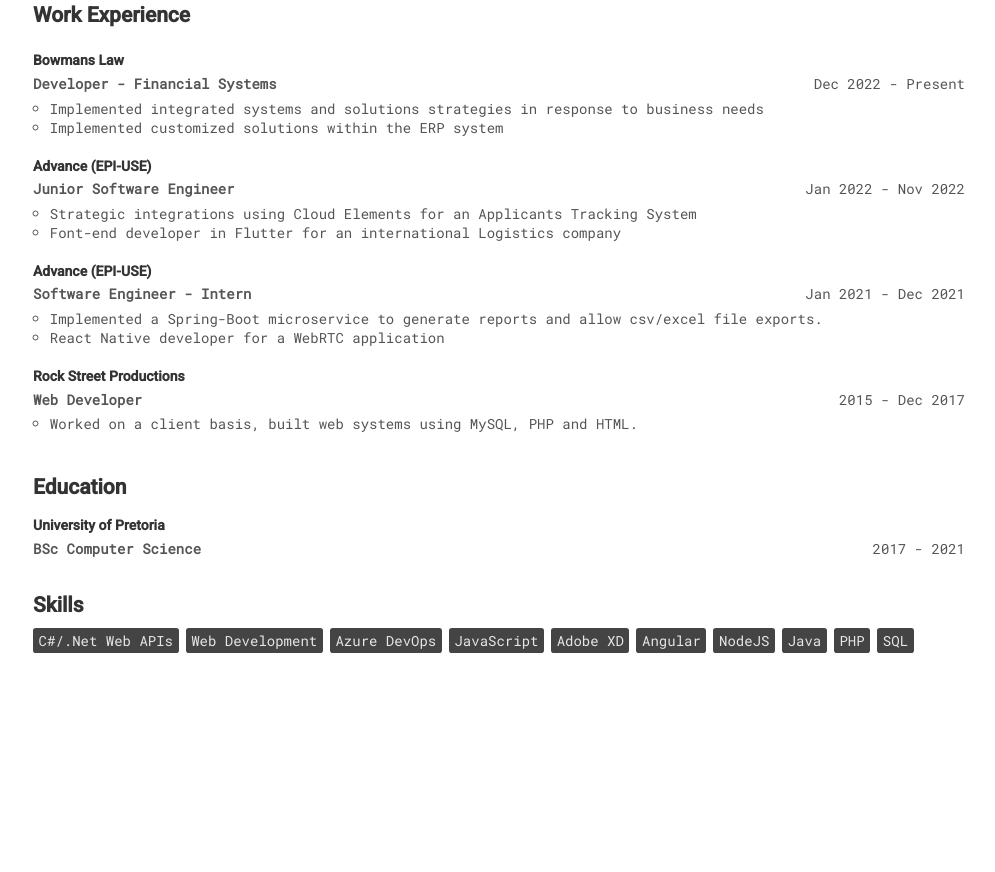
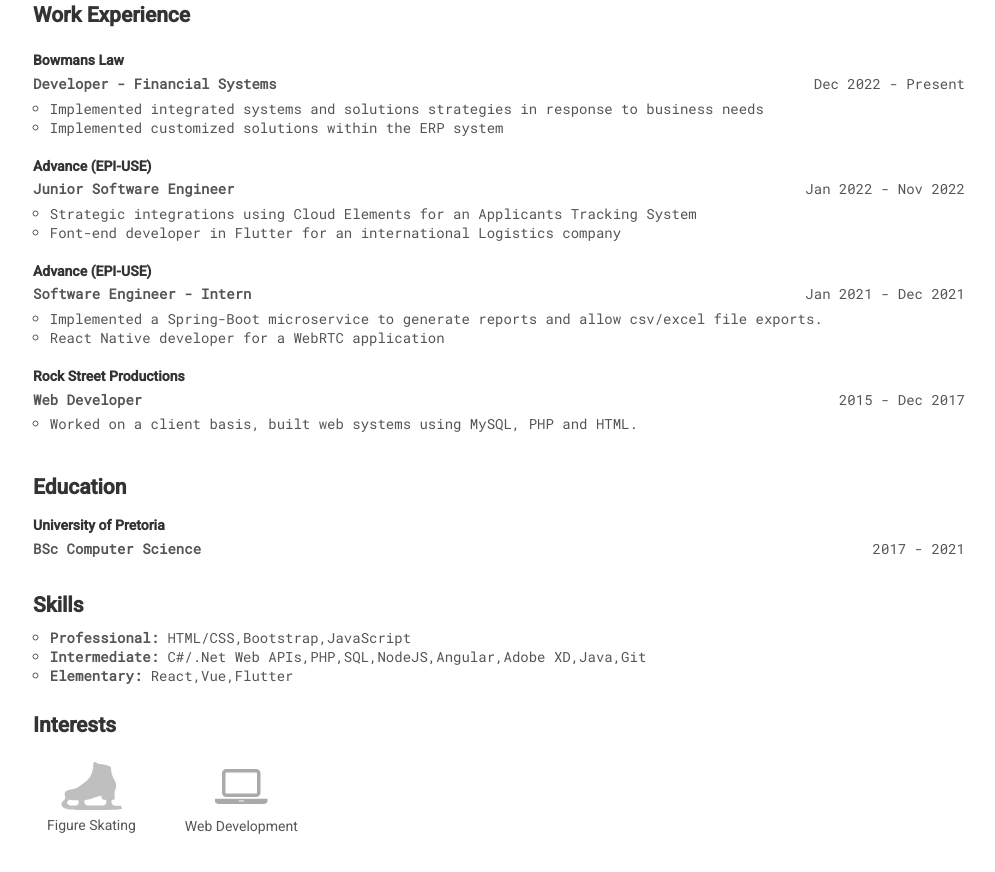
Before and after one commit to Lindo-Mlambo/personal, a plain HTML site: page index.html in a window 1280 px wide. Shown: the part 238-1110 px from the top of the page, without its empty margins (141-1136 px from the left). Before the commit the page ends 919 px from the top, so only its background shows below. Drawn offline with Linux system fonts and the light colour scheme.

Commit message:
Update the skills section and add interests section

```diff
--- a/css/style.css
+++ b/css/style.css
@@ -92,18 +92,34 @@ section#intro .profile-picture {
 .experience-item .description {
   max-width: 92%;
 }
-.experience-item .description ul {
+
+.experience-item .description ul, .skills-container ul {
   margin: 0em 1.2em;
   list-style-type: circle;
 }
 
 div.skills-container {
   display: flex;
+  flex-wrap: wrap;
   gap: .5em;
 }
-span.skill-item {
-  color: rgba(255, 255, 255, .87);
-  background-color: #444;
-  padding: .2em .4em;
-  border-radius: .2em;
+
+.interests-container {
+  display: flex;
+  gap: 1.5em;
 }
+div.interest-card {
+  display: flex;
+  flex-direction: column;
+  gap: .5em;
+  align-items: center;
+  /* border: 1px solid #ccc; */
+  border-radius: .5em;
+  padding: 1em;
+  font-family: 'Roboto', sans-serif;
+}
+div.interest-card span.fa, div.interest-card img {
+  color: #aaa;
+  font-size: 3.5em;
+  min-height: 48px;
+}
--- a/index.html
+++ b/index.html
@@ -42,10 +42,10 @@
         <div class="info">
           <div class="brief">
             <p>
-              Lorem ipsum dolor sit amet consectetur adipisicing elit.
-              Consequatur, nemo laboriosam aut tenetur consectetur expedita,
-              reprehenderit eius fuga vero maiores rerum corrupti distinctio
-              alias non nihil, nam porro veniam ex?
+              With 3 years of software development experience, I'm motivated to
+              transition into a software architect role. Seeking a supportive
+              environment that values mentorship, I'm committed to honing my
+              skills while contributing to impactful projects.
             </p>
             <div class="contact">
               <a
@@ -55,7 +55,6 @@
                 class="contact-link"
               >
                 <span class="fa fa-phone-square"></span>
-                <!-- <span class="url">github</span> -->
               </a>
               <a
                 href="#"
@@ -64,25 +63,22 @@
                 class="contact-link"
               >
                 <span class="fa fa-envelope-square"></span>
-                <!-- <span class="url">github</span> -->
               </a>
               <a
-                href="#"
+                href="https://www.linkedin.com/in/lindo-mlambo-790b95101/"
                 target="_blank"
                 title="linkedin profile"
                 class="contact-link"
               >
                 <span class="fa fa-linkedin-square"></span>
-                <!-- <span class="url">linkedin</span> -->
               </a>
               <a
-                href="#"
+                href="https://github.com/Lindo-Mlambo"
                 target="_blank"
                 title="github profile"
                 class="contact-link"
               >
                 <span class="fa fa-github-square"></span>
-                <!-- <span class="url">github</span> -->
               </a>
             </div>
           </div>
@@ -124,7 +120,27 @@
       <section id="skills">
         <h1>Skills</h1>
         <div class="skills-container">
-          <template id="skill-tpl"><span class="skill-item"></span></template>
+          <ul>
+            <template id="skill-tpl">
+              <li class="proficiency-item">
+                <strong class="proficiency"></strong>
+                <span class="skill-items"></span>
+              </li>
+            </template>
+          </ul>
+        </div>
+      </section>
+      <section class="interests">
+        <h1>Interests</h1>
+        <div class="interests-container">
+          <div class="interest-card">
+            <img src="images/figure-skate.svg" alt="Figure skates" />
+            <span class="description">Figure Skating</span>
+          </div>
+          <div class="interest-card">
+            <span class="fa fa-laptop"></span>
+            <span class="description">Web Development</span>
+          </div>
         </div>
       </section>
     </main>
--- a/js/script.js
+++ b/js/script.js
@@ -29,7 +29,13 @@ const experience = [
   },
 ];
 const skills = [
-  "Web Development",
+  {
+    proficiency: "Professional",
+    skillItems: ["HTML/CSS", "Bootstrap", "JavaScript"],
+  },
+  {
+    proficiency: "Intermediate",
+    skillItems: [
       "C#/.Net Web APIs",
       "PHP",
       "SQL",
@@ -37,8 +43,13 @@ const skills = [
       "Angular",
       "Adobe XD",
       "Java",
-  "JavaScript",
-  "Azure DevOps",
+      "Git",
+    ],
+  },
+  {
+    proficiency: "Elementary",
+    skillItems: ["React", "Vue", "Flutter"],
+  },
 ];
 
 window.onload = () => {
@@ -46,7 +57,7 @@ window.onload = () => {
   const experienceTemplate = $("#experience-tpl")[0];
   const experienceContainer = $(".experience-container")[0];
   const skillsTemplate = $("#skill-tpl")[0];
-  const skillsContainer = $(".skills-container")[0];
+  const skillsContainer = $(".skills-container ul")[0];
 
   experience.forEach((e) =>
     renderExperience(experienceContainer, experienceTemplate, e)
@@ -68,11 +79,22 @@ const renderExperience = (container, htmlTemplate, experienceObject) => {
 
 const renderSkill = (container, htmlTemplate, skill) => {
   const clone = htmlTemplate.content.cloneNode(true);
-  addTextToElement(clone, "span", skill);
+  addTextToElement(clone, "strong", `${skill.proficiency}:`);
+  skill.skillItems.forEach((s, index) => {
+    if (index < skill.skillItems.length - 1) {
+      addTextToElement(clone, "span", `${s},`, true);
+      return;
+    }
+    addTextToElement(clone, "span", `${s}`, true);
+  });
 
   container.appendChild(clone);
 };
 
-const addTextToElement = (parent, selectorQuery, text) => {
+const addTextToElement = (parent, selectorQuery, text, append = false) => {
+  if (append) {
+    parent.querySelector(selectorQuery).innerHTML += text;
+    return;
+  }
   parent.querySelector(selectorQuery).textContent = text;
 };
```
Also changed, not shown: images/figure-skate.svg (added). Lines whose indentation alone changed are shown as unchanged.
